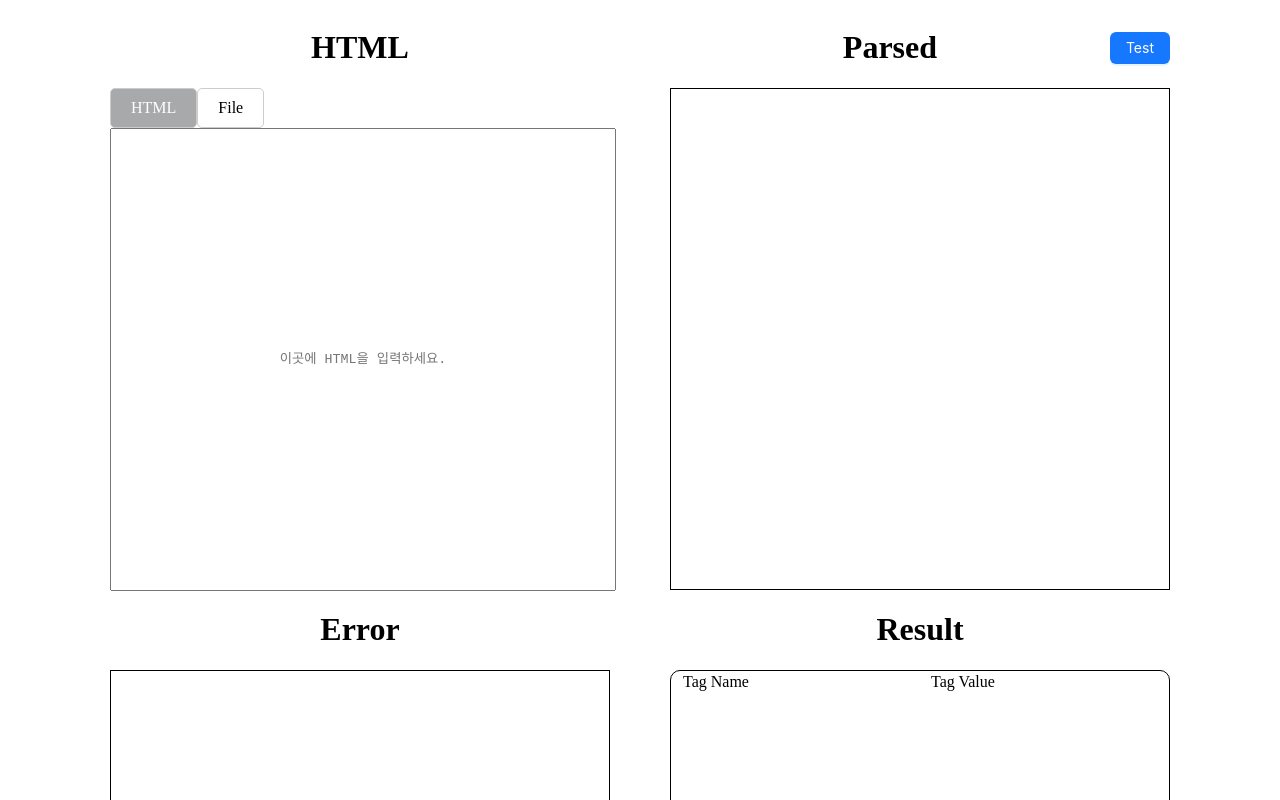
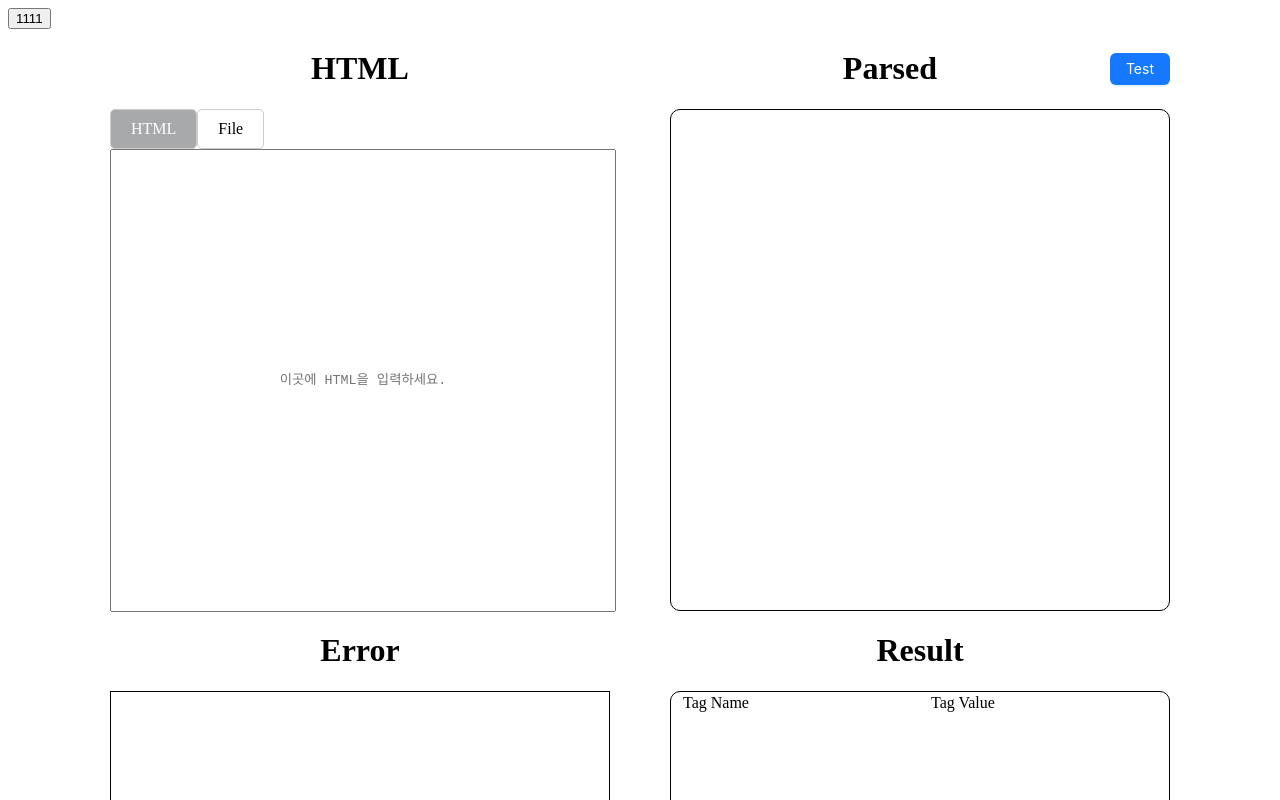
Before and after one commit to Ddongh/fine-tuning-chatbot, a Next.js app in the folder frontend/fine-tuning-chatbot/: page /admin_page/register_info_template in a window 1280 px wide. Shown: the top 800 px of the page. Built offline with nearby package versions, Linux system fonts and the light colour scheme.

Commit message:
면접준비

```diff
--- a/frontend/fine-tuning-chatbot/pages/admin_page/register_info_template.tsx
+++ b/frontend/fine-tuning-chatbot/pages/admin_page/register_info_template.tsx
@@ -7,9 +7,10 @@ const Info_page: React.FC = () => {
     const [html, setHtml] = useState<string>(""); // HTML코드
     const [tagName, setTagName] = useState<string>("") // 수집할 태그 종류
     const [info, setInfo] = useState({});
-    const textareaRef = useRef<HTMLTextAreaElement | null>(null);
+    // const [parsedHTML_0, setParsedHTML_0] = useState<HTMLElement|null>(null);
+    // const textareaRef = useRef<HTMLTextAreaElement | null>(null);
     const parsedHTML = useRef<HTMLDivElement | null>(null);
-    const [parsedHTML_0, setParsedHTML_0] = useState<HTMLDivElement | null>(null);
+
 
     const [activeTab, setActiveTab] = useState<string>('html');
     // const [html, setHtml] = useState<string>('');
@@ -27,23 +28,22 @@ const Info_page: React.FC = () => {
         setInfo(updatedInfo);
     };
 
-    useEffect(() => {
-        // HTML 파싱 로직
-        if (parsedHTML.current) {
-            const parser = new DOMParser();
-            // const doc = parser.parseFromString(html.replaceAll("\n", "<br>"), 'text/html');
-            const doc = parser.parseFromString(html, 'text/html');
-            setParsedHTML_0(doc.documentElement);
-            // 파싱된 HTML을 parsedHTML 요소에 설정
-            // parsedHTML.current.innerHTML = '';
-            // parsedHTML.current.appendChild(doc.documentElement);
-
-            // setParsedHTML_0(doc.documentDivElement);
-        }
-    }, [html])
+    // useEffect(() => {
+    //     // HTML 파싱 로직
+    //     if (parsedHTML.current) {
+    //         const parser = new DOMParser();
+    //         // const doc = parser.parseFromString(html.replaceAll("\n", "<br>"), 'text/html');
+    //         const doc = parser.parseFromString(html, 'text/html');
+    //         setParsedHTML_0(doc.documentElement);
+    //         // 파싱된 HTML을 parsedHTML 요소에 설정
+    //         // parsedHTML.current.innerHTML = '';
+    //         // parsedHTML.current.appendChild(doc.documentElement);
+    //     }
+    // }, [html])
 
 
     const onHtmlChange = (e: ChangeEvent<HTMLTextAreaElement>) => {
+        debugger;
         const newHtmlValue: string = e.target.value;
         setHtml(newHtmlValue);
     };
@@ -61,6 +61,7 @@ const Info_page: React.FC = () => {
     }
 
     const test = () => {
+
         if(parsedHTML.current) {
             const tags = parsedHTML.current.querySelectorAll("input, select")
 
@@ -80,12 +81,13 @@ const Info_page: React.FC = () => {
                 }
               });
         }
-
-
-
     }
+    const buttonEvent = () => {
+        alert("33333")
+        }
     return (
         <div>
+            <button onClick={buttonEvent}> 1111</button>
             {/* <h1>1. html입력 및 결과 확인</h1> */}
             <div style={{display:'flex', justifyContent: 'center'}}>
                 <div style={{width:"500px", marginRight:"30px"}}>
@@ -132,34 +134,25 @@ const Info_page: React.FC = () => {
                             ></Upload>
                         </div>
                     </div>
-                    {/* <textarea
-                    style={{height:"500px", resize: 'none'}}
-                    ref={textareaRef}
-                    value={html}
-                    onChange={onHtmlChange}
-                    placeholder="이곳에 HTML을 입력하세요."
-                    />     */}
                 </div>
                 <div style={{width:"500px", marginLeft:"30px"}}>
-                    {/* <h1 style={{textAlign:"center"}}>Parsed</h1>
-                    <Button type="primary">Primary Button</Button> */}
                     <div style={{ display: 'flex', alignItems: 'center' }}>
                         <h1 style={{ flex: 1, textAlign:"center"}}>Parsed</h1>
                         <Button type="primary" onClick={test}>Test</Button>
                     </div>
-                    <div ref={parsedHTML} style={{border:"1px solid black", height:"500px", overflowY:"auto"}}>
-                        <div dangerouslySetInnerHTML={{ __html: html }} />
-                    </div>
+                    <div dangerouslySetInnerHTML={{ __html: html }}
+                    ref={parsedHTML}
+                    style={{border:"1px solid black", height:"500px", overflowY:"auto", borderRadius:"10px" }}
+                    />
+
                 </div>
             </div>
-            {/* <h1>2. 수집할 태그 종류 및 name입력 및 테스트</h1> */}
             <div style={{display:'flex', justifyContent: 'center', height:"500px"}}>
                 <div style={{width:"500px", height:"300px", marginRight:"30px"}}>
                     <h1 style={{textAlign:"center"}}>Error</h1>
                     <div style={{border:"1px solid black", minHeight:"300px"}}>
 
                     </div>
-
                 </div>
                 <div style={{width:"500px", height:"300px", marginLeft:"30px"}}>
                     <h1 style={{textAlign:"center"}}>Result</h1>
@@ -180,10 +173,7 @@ const Info_page: React.FC = () => {
                             ))}
                             </tbody>
                         </table>
-
-
                     </div>
-
                 </div>
             </div>
         </div>
```
